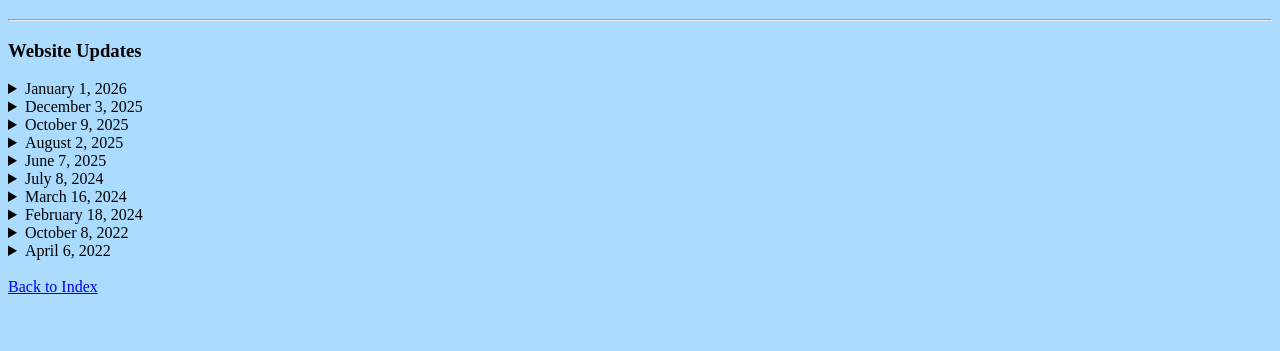
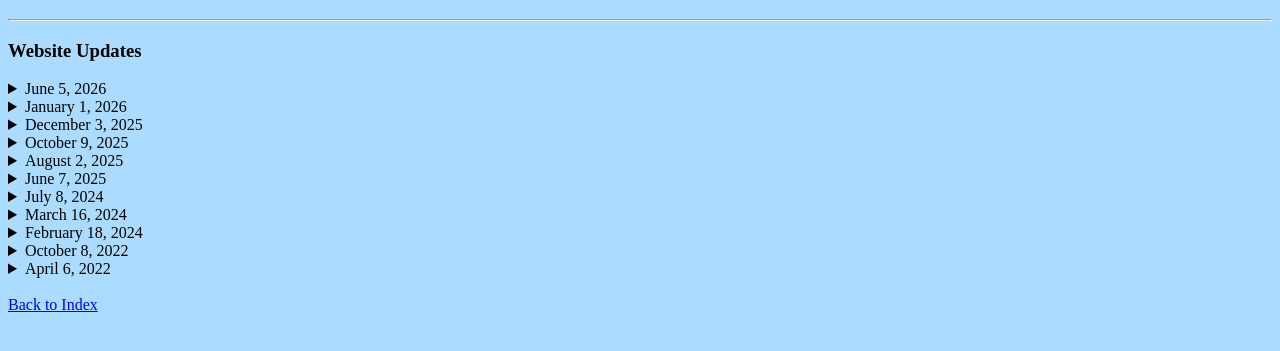
Before and after one commit to shannaurelle/shannaurelle.github.io, a plain HTML site: page articles/website_updates.html in a window 1280 px wide. Shown: the part 61-412 px from the top of the page. Drawn offline with Linux system fonts and the light colour scheme.

Commit message:
add june 5 update to website

```diff
--- a/articles/website_updates.html
+++ b/articles/website_updates.html
@@ -24,6 +24,10 @@
     <hr>
 
     <h3>Website Updates</h3>
+    <details>
+        <summary>June 5, 2026</summary>
+        <p> Added Nikos Salingaros to Art Archives, and Bin Jiang to Science Archives. </p>
+    </details>
     <details>
         <summary>January 1, 2026</summary>
         <p> Sixth version of website. Added horizontal rule. </p>
```
